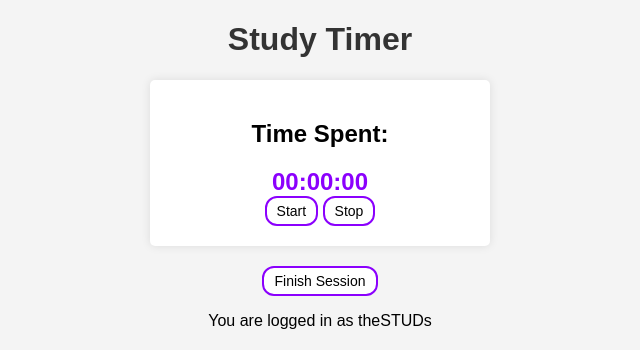
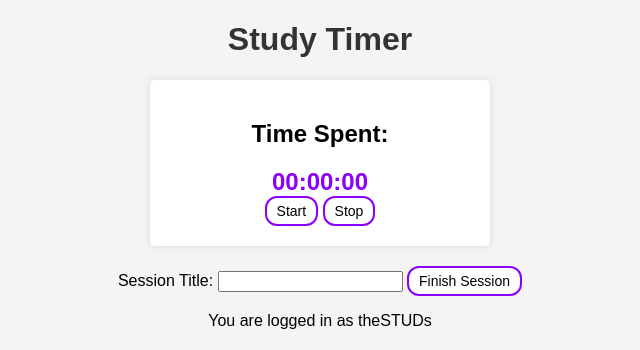
Before and after one commit to JMZHAN2/TheSTUDs, a Django app: page /timer/ in a window 1280 px wide. Shown: the top 350 px of the page, without its empty margins (320-960 px from the left). Run offline with Django 4.2, Linux system fonts and the light colour scheme; a user stored in the database is signed in; data comes from the database, SQL or seed files in the repository; both versions use the stored data as it was after the commit.

Commit message:
fixed merge conflicts

```diff
--- a/studymap/studyapp/templates/timer.html
+++ b/studymap/studyapp/templates/timer.html
@@ -74,6 +74,9 @@
             <input type="hidden" name="time_spent" id="time-spent" value="0">
             <input type="hidden" name="latitude" id="latitude" value="0">
             <input type="hidden" name="longitude" id="longitude" value="0">
+
+            <label for="session-title">Session Title:</label>
+            <input type="text" id="session-title" name="session_title" required>
             <button type="submit" id="finish-btn">Finish Session</button>
             <p>You are logged in as {{ request.user.username }}</p>
 
--- a/studymap/studyapp/views.py
+++ b/studymap/studyapp/views.py
@@ -89,14 +89,15 @@ def finish_session(request):
         time_spent = request.POST.get("time_spent")
         latitude_ = request.POST.get("latitude")
         longitude_ = request.POST.get("longitude")
-        session_title = request.POST.get("session_title", "").strip()
+        session_title = request.POST.get("session_title", "Study Session").strip()
+
+
         # Create a new Stopwatch instance for each session
-        if not session_title:
-            session_title = "Study Session"
+
         stopwatch = Stopwatch.objects.create(
             user=request.user,
             time_spent=int(time_spent),
-            title="Study Session",  # Optionally, make the title dynamic if desired
+            title= session_title,
             latitude = float(latitude_),
             longitude = float(longitude_),
 
```
Also changed, not shown: studymap/db.sqlite3.
